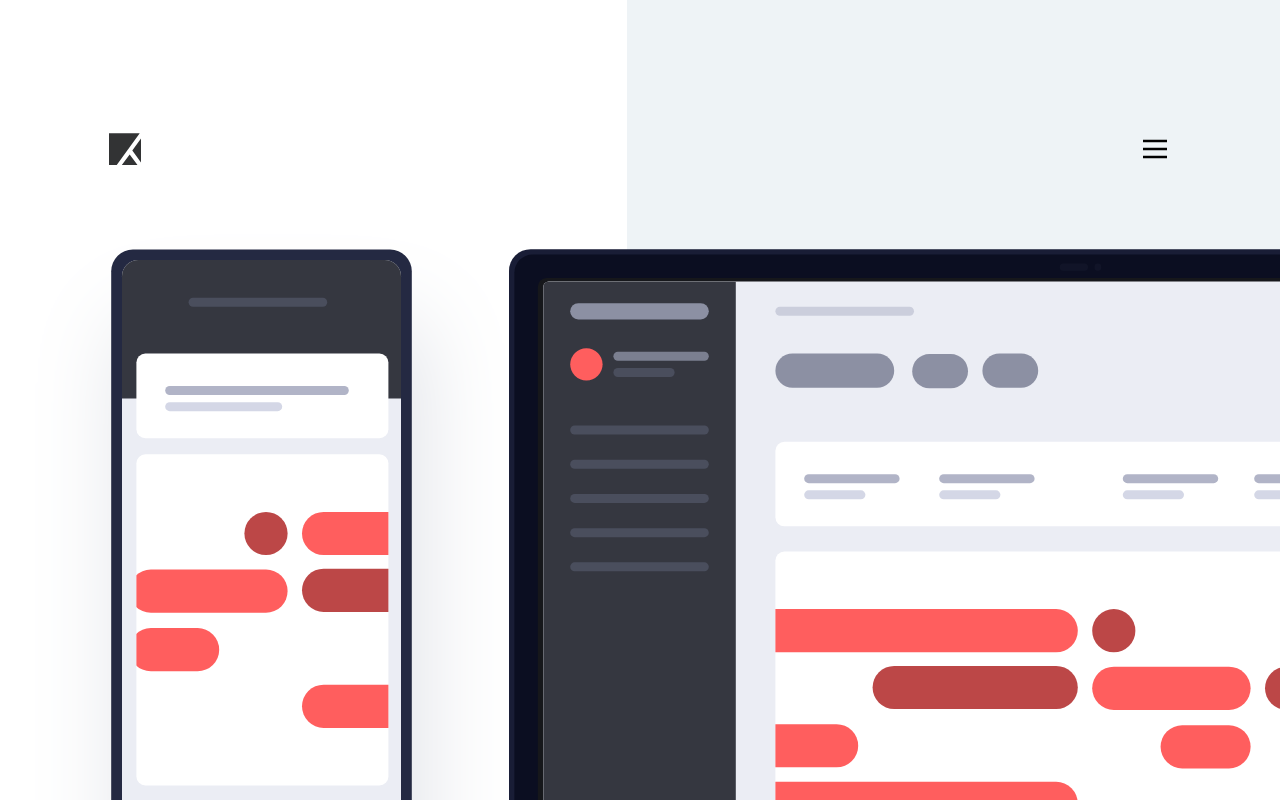
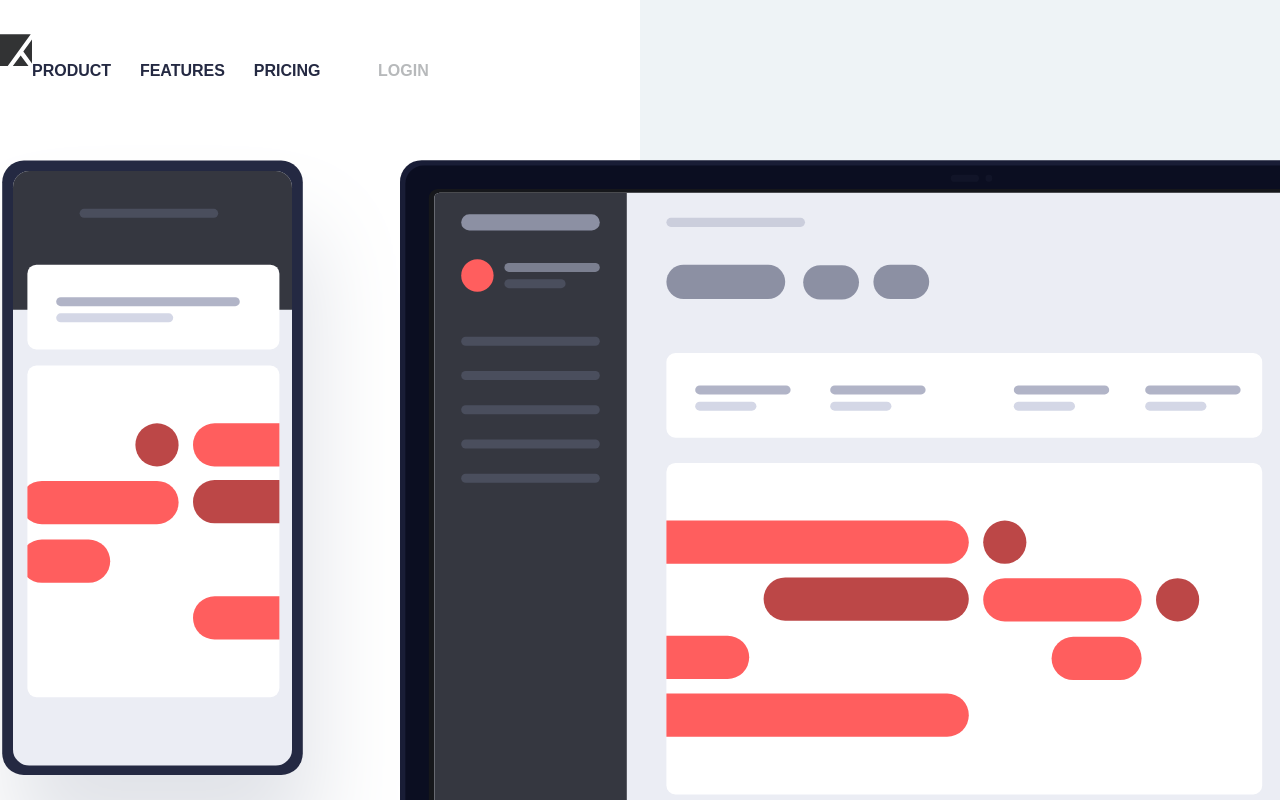
Before and after one commit to Niisari/project-tracking-intro-component-master, a plain HTML site: page index.html in a window 1280 px wide. Shown: the top 800 px of the page. Drawn offline with Linux system fonts and the light colour scheme.

Commit message:
hid the mobile navigation on desktop

```diff
--- a/index.html
+++ b/index.html
@@ -43,7 +43,7 @@
         </svg>
       </button>
 
-    <nav class="hero__navigation">
+    <nav class="hero__navigation show__hero--navigation">
       <ul class="nav__primary">
         <li class="nav__item"><a href="#">Product</a></li>
         <li class="nav__item"><a href="#">Features</a></li>
--- a/src/styles.css
+++ b/src/styles.css
@@ -87,7 +87,7 @@ hr {
     margin-top: 1.5rem;
 }
 
-.hero__navigation {
+.show__hero--navigation {
   position: absolute;
   top: 100%;
   right: 0;
@@ -282,6 +282,35 @@ hr {
 
 
 /* Tablet Screen */
-@media only screen and (min-width: 768px) {
+@media only screen and (min-width: 992px) {
+    .main__container {
+        padding: 0;
+    }
 
+    .header__container {
+        display: flex;
+        align-items: center;
+    }
+
+    .hero__navigation {
+        display: block;
+        position: static;
+        background: none;
+        box-shadow: none;
+        padding: 0;
+    }
+
+    .nav__primary {
+        display: flex;
+        flex-direction: row;
+        align-items: center;
+    }
+
+    .icon__hamburger {
+        display: none;
+    }
+
+    .icon__close {
+        display: none;
+    }
 }
```
